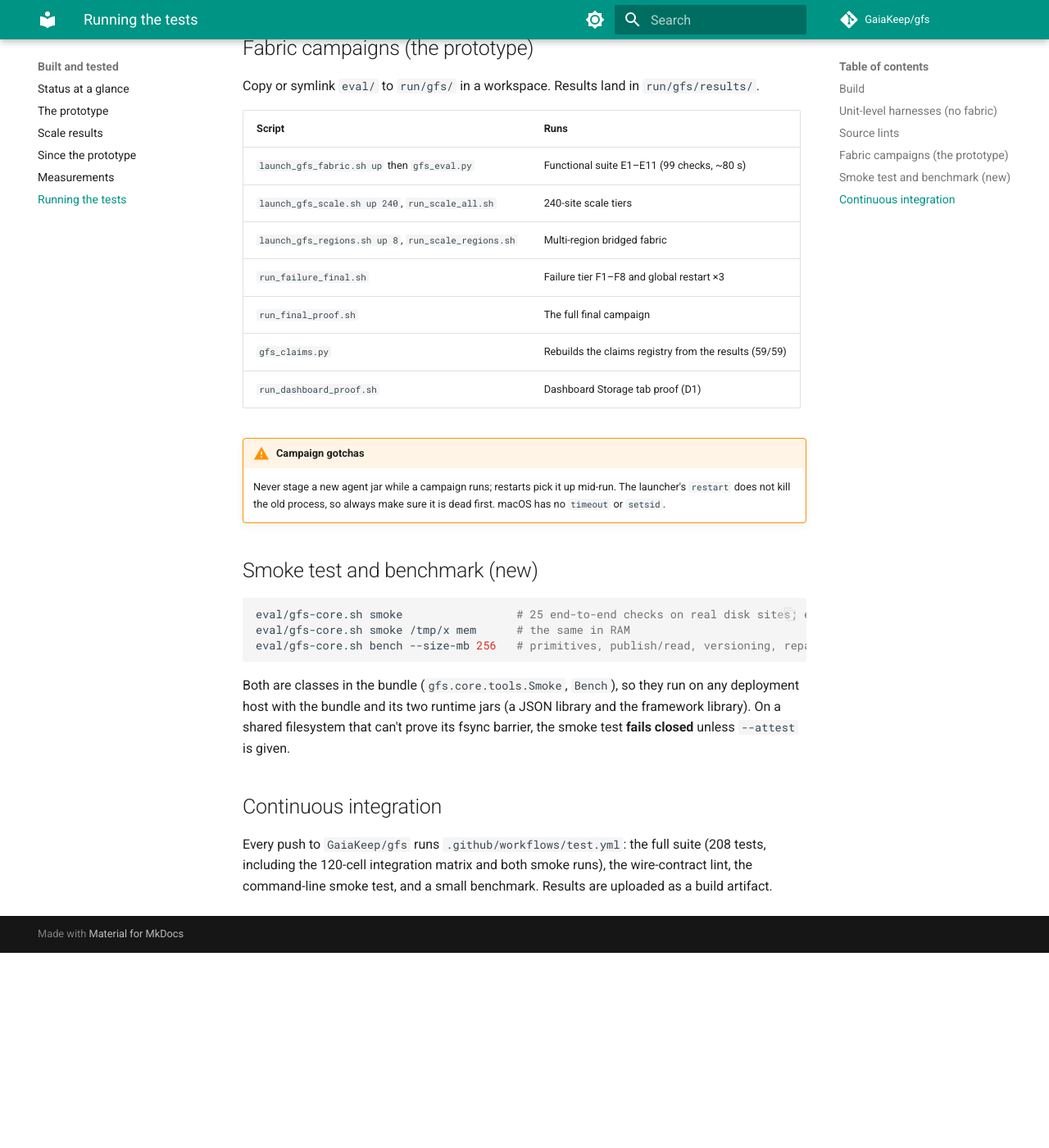
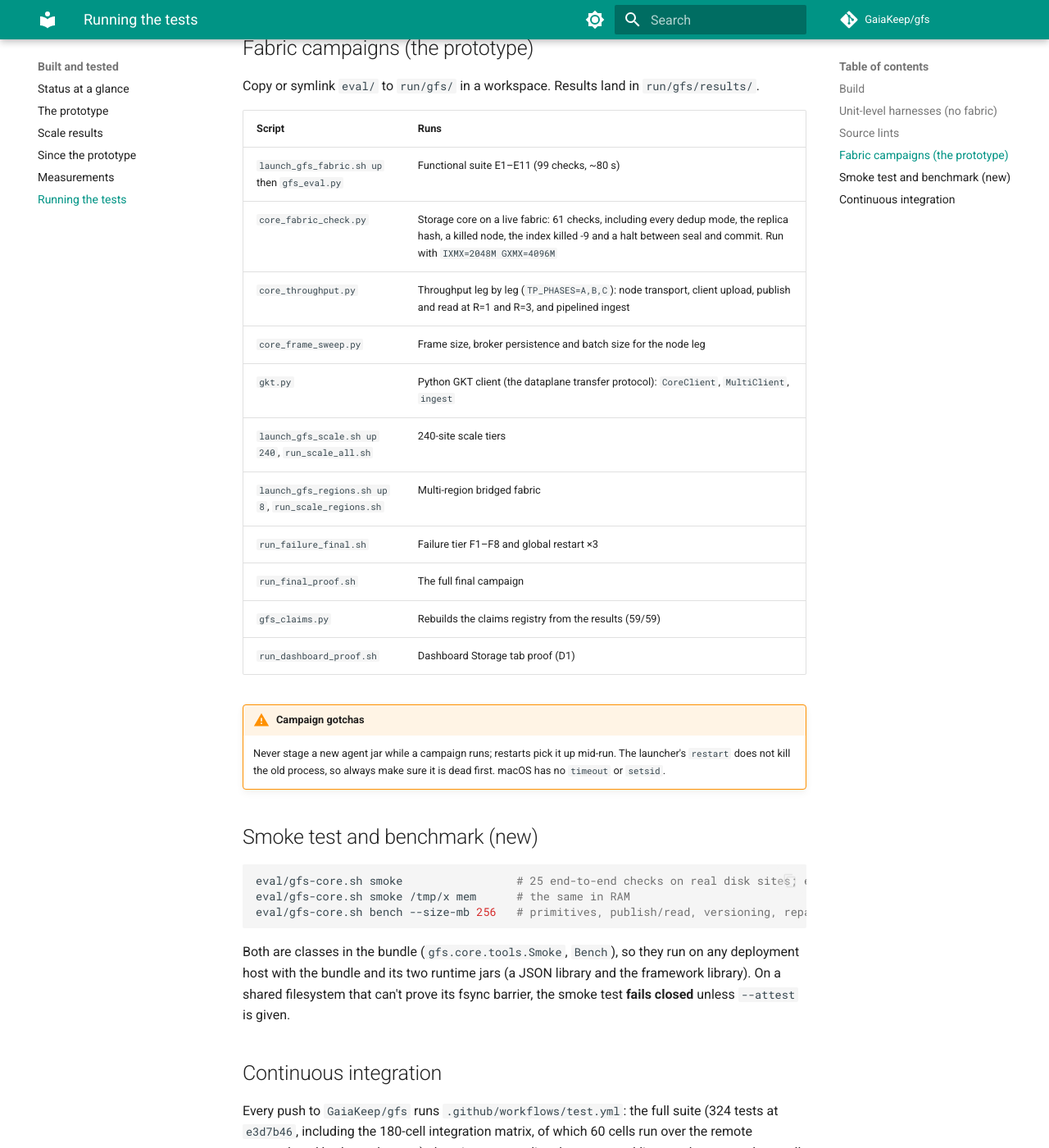
Before and after one commit to GaiaKeep/docs, an MkDocs documentation site: the page built from docs/built/harnesses.md, in a window 1280 px wide and 1400 px high, scrolled down 1377 px. Shown: the whole window at 82% size. Built offline with MkDocs 1.6.1 and Material for MkDocs 9.7.7, drawn with Linux system fonts in a browser that asks for light colours; comment, search, counter and statistics services are not loaded; before the commit the page ends 2539 px from its top, so only the background shows below that; some of the changed text lies outside the part shown.

Commit message:
Correct stale claims: test counts (324, CI green at e3d7b46), status stamp, SegmentCipher use, dataplane item done; add core harnesses
Co-Authored-By: Claude Opus 5.5 (1M context) <noreply@anthropic.com>

```diff
--- a/docs/built/harnesses.md
+++ b/docs/built/harnesses.md
@@ -46,6 +46,10 @@ Copy or symlink `eval/` to `run/gfs/` in a workspace. Results land in `run/gfs/r
 | Script | Runs |
 |---|---|
 | `launch_gfs_fabric.sh up` then `gfs_eval.py` | Functional suite E1–E11 (99 checks, ~80 s) |
+| `core_fabric_check.py` | Storage core on a live fabric: 61 checks, including every dedup mode, the replica hash, a killed node, the index killed -9 and a halt between seal and commit. Run with `IXMX=2048M GXMX=4096M` |
+| `core_throughput.py` | Throughput leg by leg (`TP_PHASES=A,B,C`): node transport, client upload, publish and read at R=1 and R=3, and pipelined ingest |
+| `core_frame_sweep.py` | Frame size, broker persistence and batch size for the node leg |
+| `gkt.py` | Python GKT client (the dataplane transfer protocol): `CoreClient`, `MultiClient`, `ingest` |
 | `launch_gfs_scale.sh up 240`, `run_scale_all.sh` | 240-site scale tiers |
 | `launch_gfs_regions.sh up 8`, `run_scale_regions.sh` | Multi-region bridged fabric |
 | `run_failure_final.sh` | Failure tier F1–F8 and global restart ×3 |
@@ -73,6 +77,6 @@ is given.
 
 ## Continuous integration
 
-Every push to `GaiaKeep/gfs` runs `.github/workflows/test.yml`: the full suite (208 tests,
-including the 120-cell integration matrix and both smoke runs), the wire-contract lint, the
+Every push to `GaiaKeep/gfs` runs `.github/workflows/test.yml`: the full suite (324 tests at `e3d7b46`,
+including the 180-cell integration matrix, of which 60 cells run over the remote protocol, and both smoke runs), the wire-contract lint, the
 command-line smoke test, and a small benchmark. Results are uploaded as a build artifact.
```
Also changed, not shown: docs/built/status.md (+2 -2 lines), docs/design/COMPONENTS.md (+1 -1 lines), docs/design/MODULE-DECISIONS.md (+2 -2 lines), docs/design/index.md (+1 -1 lines), docs/roadmap/remaining.md (+2 -3 lines), 1 other file.
